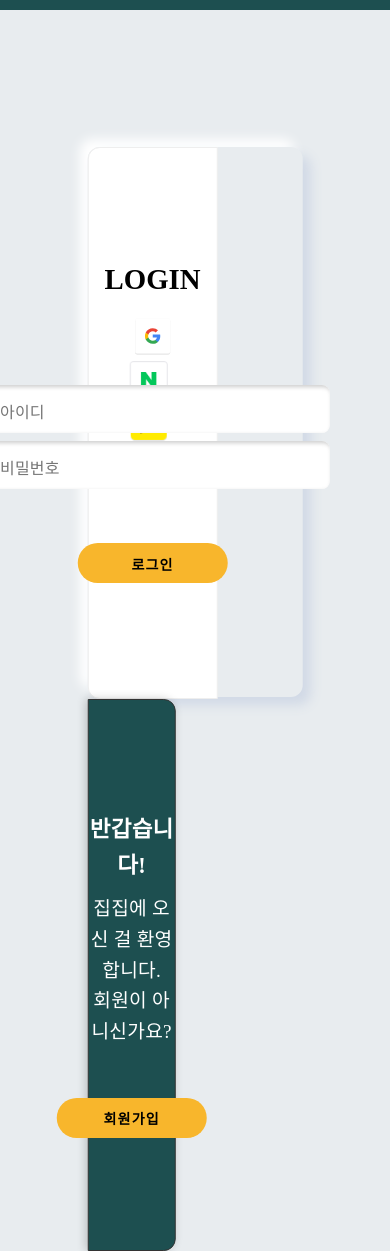
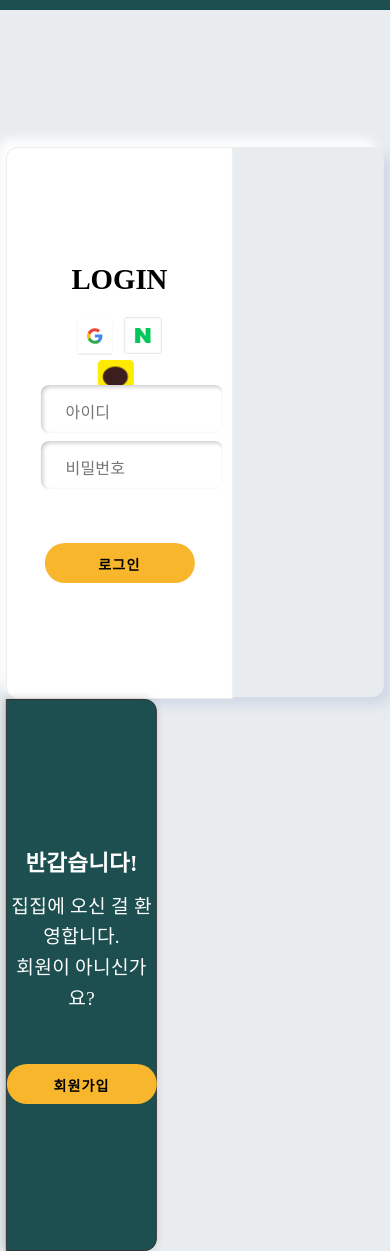
Before and after one commit to pshho/team3_django_project, a Django app: page /common/signin/ in a window 390 px wide; the page is wider, and only the part inside the window is pictured. Run offline with Django 4.2, Linux system fonts and the light colour scheme; some libraries are stand-ins or nearby versions; some web fonts are replaced.

Commit message:
로그인 반응형

```diff
--- a/polls/static/css/common/style.css
+++ b/polls/static/css/common/style.css
@@ -15,6 +15,7 @@
 body {
     overflow: hidden;
     font-family: 'GangwonEdu_OTFBoldA';
+    box-sizing: border-box;
 }
 
 /* 전체 스타일 */
@@ -57,7 +58,7 @@ body {
 }
 
 .login_signin_container {
-    width: 40%;
+    width: 39.5%;
     height: 100%;
     display: flex;
     justify-content: center;
@@ -126,8 +127,12 @@ body {
     font-size: 1.8rem;
 }
 
+.login_container > form {
+    width: 70%;
+}
+
 .login_container > form > div > input {
-    width: 330px;
+    width: 100%;
     height: 40px;
     margin: 4px 0;
     padding-left: 25px;
@@ -210,7 +215,7 @@ body {
 }
 
 .signinup-box2 > div {
-    width: 60%;
+    width: 59.5%;
     height: 100%;
     text-align: center;
     display: flex;
@@ -324,3 +329,13 @@ section > form > .error_data {
     flex: 1;
     color: red;
 }
+
+@media screen and (max-width: 1050px) {
+    .signinup-box {
+        width: 97%;
+    }
+
+    .signinup-box2 {
+        width: 97%;
+    }
+}
--- a/polls/templates/common/login.html
+++ b/polls/templates/common/login.html
@@ -5,6 +5,7 @@
 {% providers_media_js %}
 <head>
     <meta charset="UTF-8">
+    <meta name="viewport" content="width=device-width, initial-scale=1.0">
     <title>LOGIN</title>
     <script src="https://code.jquery.com/jquery-3.7.0.js"
             integrity="sha256-JlqSTELeR4TLqP0OG9dxM7yDPqX1ox/HfgiSLBj8+kM="
--- a/polls/templates/common/mypage.html
+++ b/polls/templates/common/mypage.html
@@ -3,6 +3,7 @@
 {% load static %}
 <head>
     <meta charset="UTF-8">
+    <meta name="viewport" content="width=device-width, initial-scale=1.0">
     <title></title>
     <style>
         * {margin: 0; padding: 0;}
--- a/polls/templates/common/mypage_update.html
+++ b/polls/templates/common/mypage_update.html
@@ -3,6 +3,7 @@
 {% load static %}
 <head>
     <meta charset="UTF-8">
+    <meta name="viewport" content="width=device-width, initial-scale=1.0">
     <title></title>
     <style>
         * {margin: 0; padding: 0;}
```
Also changed, not shown: polls/db.sqlite3.
